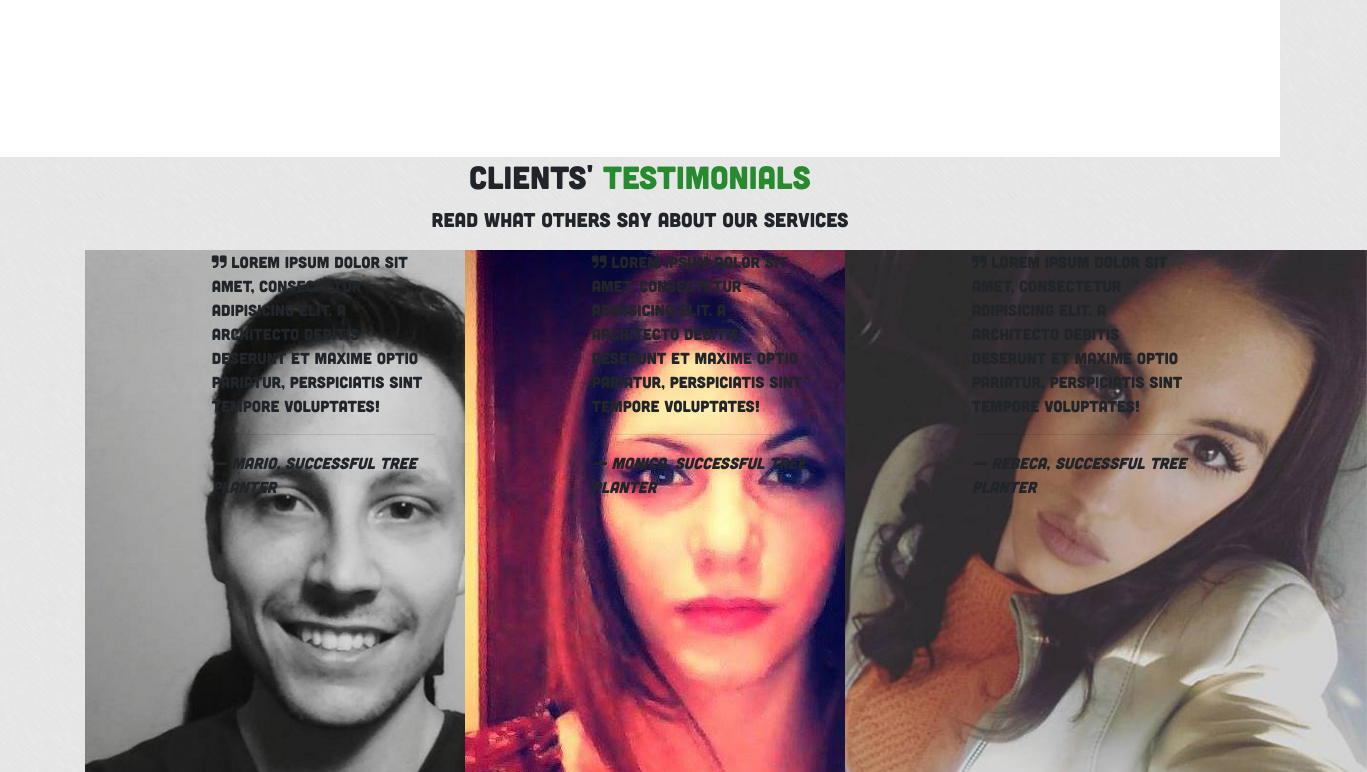
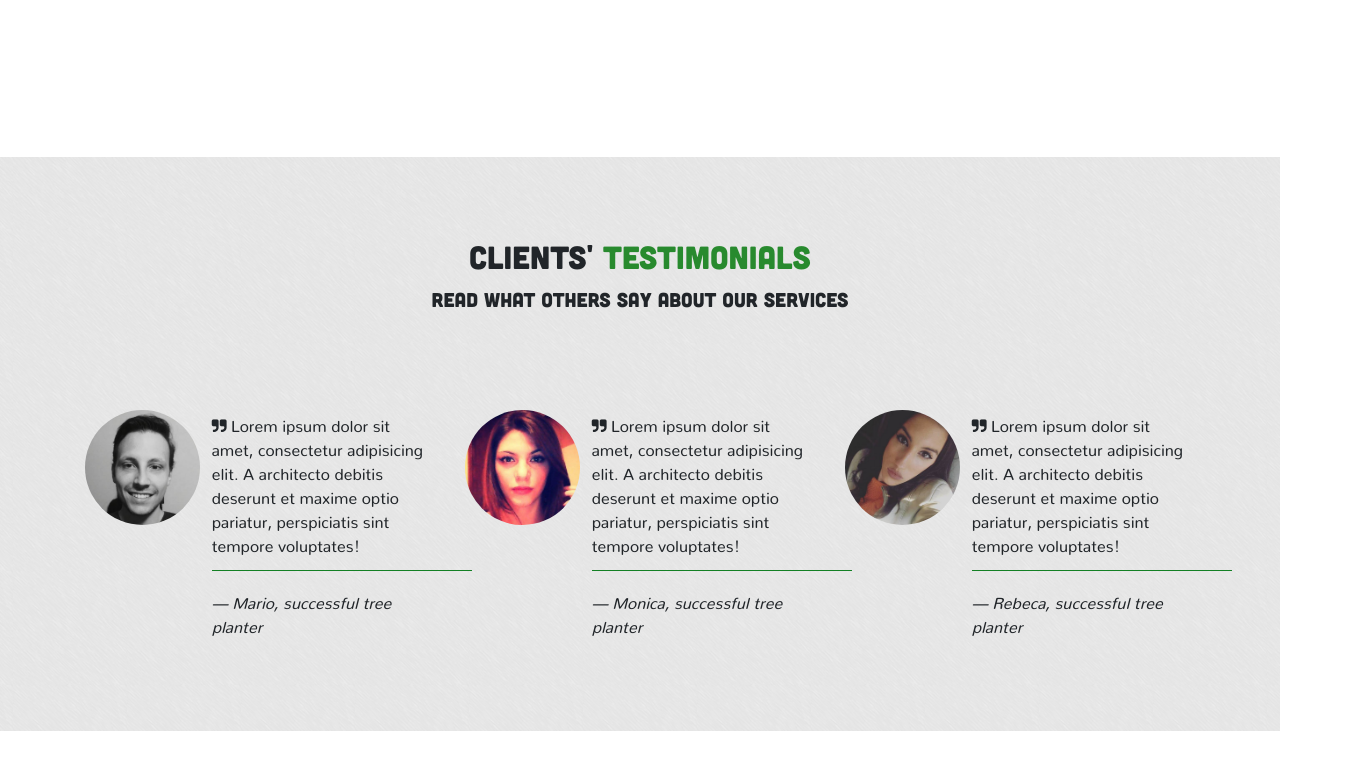
Before and after one commit to Vetalb8/trees, a website: page index.html in a window 1280 px wide. Shown: the part 4332-5104 px from the top of the page, 1367 px wide, since content can reach past the window. After the commit the page ends 5063 px from the top, so only its background shows below. Drawn offline with nearby package versions, Linux system fonts and the light colour scheme.

Commit message:
added styles for  testimoanial section

```diff
--- a/css/style.css
+++ b/css/style.css
@@ -302,3 +302,39 @@ h2 {
 .num-content p {
 	padding-top: 15px;
 }
+
+/*SECTION testimonials*/
+.section-testimonials {
+	padding-top: 5rem;
+}
+
+.testimonial {
+	margin-top: 5rem;
+	padding-bottom: 5rem;
+}
+
+.testimonial img {
+	width: 115px;
+	height: auto;
+	border-radius: 50%;
+	transition: 0.5s;
+}
+
+.testimonial img:hover {
+	transition: 0.5s;
+	transform: scale(0.95);
+}
+
+blockquote {
+	font-family: 'Nunito-Regular';
+}
+
+.fa .fa-quote-right {
+	margin-right: 10px;
+}
+
+.testimonials-hr {
+	border-top: 1px solid rgba(19, 128, 36, 1);
+	width: 260px;
+	background-color: rgba(19, 128, 36, 1);
+}
```
